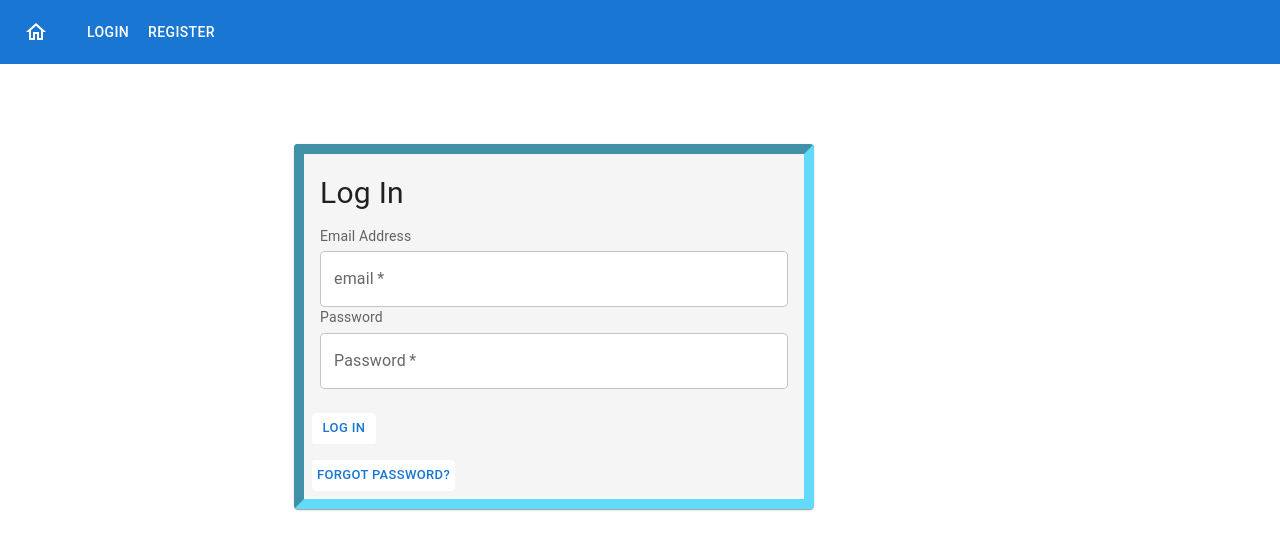
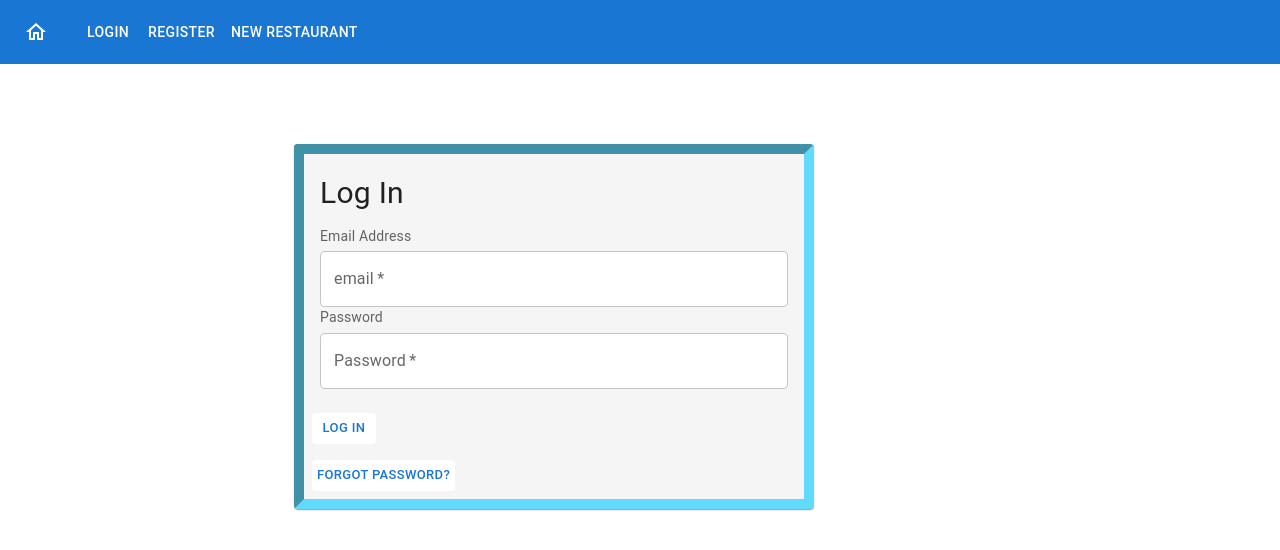
Before and after one commit to unsw-cse-comp3900-9900-23T2/capstone-project-3900f18ameancodingmachine, a React (Create React App) app in the folder eatery-frontend/: page / in a window 1280 px wide. Shown: the top 550 px of the page. Built offline with nearby package versions, Linux system fonts and the light colour scheme.

Commit message:
Fix: Allow create-restaurant to be accessed when not logged in

```diff
--- a/eatery-frontend/src/banner/Banner.jsx
+++ b/eatery-frontend/src/banner/Banner.jsx
@@ -65,7 +65,7 @@ export default function Banner() {
             <Button color="inherit" component={NavLink} to="/login">Login</Button>}
           {userContext === null &&
             <Button color="inherit" component={NavLink} to="/register">Register</Button>}
-          {userContext === false &&
+          {userContext === null &&
             <Button color="inherit" component={NavLink} to="/create-restaurant">
               New Restaurant
             </Button>}
```
